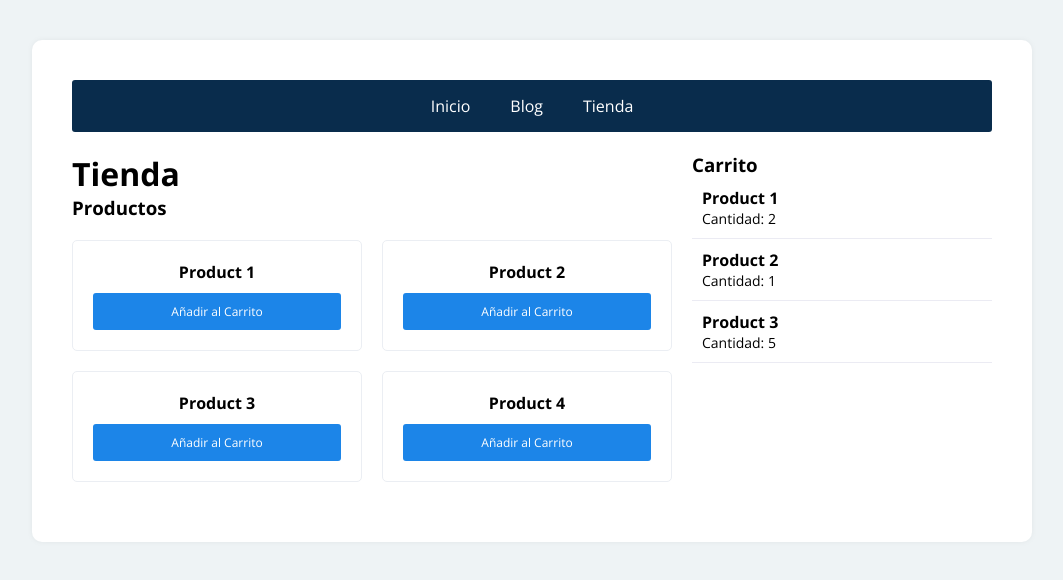
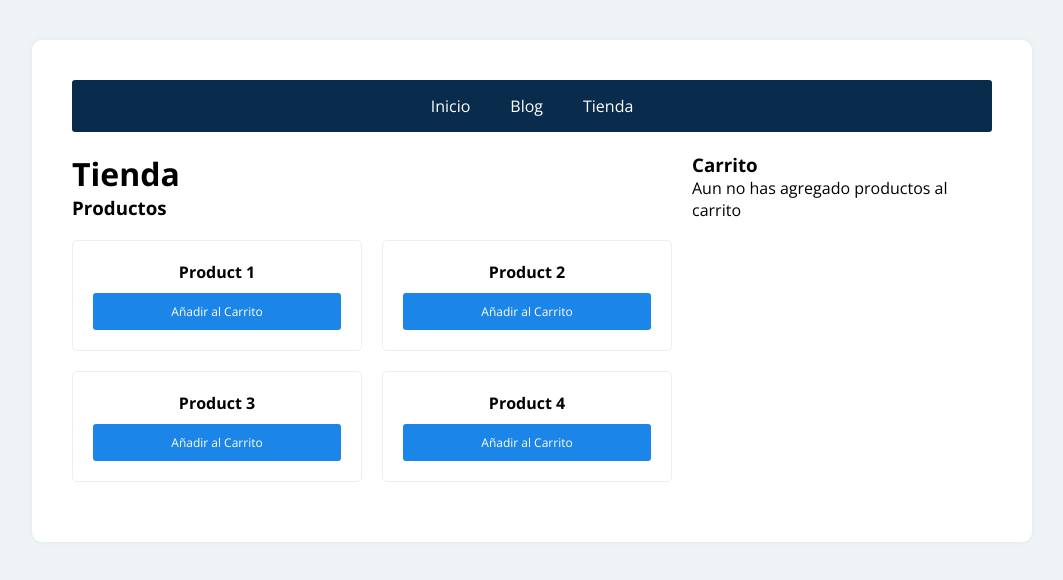
Before and after one commit to Jmenabc/Carrito-de-compra, a React (Create React App) app: page /Tienda in a window 1280 px wide. Shown: the top 580 px of the page, without its empty margins (108-1171 px from the left). Built offline with nearby package versions, Linux system fonts and the light colour scheme.

Commit message:
refactorizacion de codigo

```diff
--- a/src/App.js
+++ b/src/App.js
@@ -1,4 +1,4 @@
-import React from 'react';
+import React, { useState } from 'react';
 import styled from 'styled-components';
 import { NavLink, Routes, Route } from 'react-router-dom';
 import Init from './components/Init';
@@ -9,26 +9,13 @@ import Carrito from './components/Carrito';
 
 const App = () => {
   const products = [
-    {
-      id: 1,
-      name: 'Product 1'
-    },
+    { id: 1, name: 'Product 1' },
+    { id: 2, name: 'Product 2' },
+    { id: 3, name: 'Product 3' },
+    { id: 4, name: 'Product 4' }
+  ];
 
-    {
-      id: 2,
-      name: 'Product 2'
-    },
-
-    {
-      id: 3,
-      name: 'Product 3'
-    },
-
-    {
-      id: 4,
-      name: 'Product 4'
-    }
-  ];
+  const [carrito, changeCarrito] = useState([]);
 
   return (
     <Container>
@@ -43,11 +30,11 @@ const App = () => {
           <Route path="*" element={<Error404 />} />
           <Route path='/' element={<Init />} />
           <Route path='/Blog' element={<Blog />} />
-          <Route path='/Tienda' element={<Shop products={products}/>} />
+          <Route path='/Tienda' element={<Shop products={products} />} />
         </Routes>
       </main>
       <aside>
-        <Carrito />
+        <Carrito carrito={carrito}/>
       </aside>
     </Container>
   );
--- a/src/components/Carrito.js
+++ b/src/components/Carrito.js
@@ -1,12 +1,7 @@
-import React, { useState } from 'react';
+import React from 'react';
 import styled from 'styled-components';
 
-const Carrito = () => {
-    const [carrito, changeCarrito] = useState([
-        { id: 1, cuantity: 2, name: 'Product 1' },
-        { id: 2, cuantity: 1, name: 'Product 2' },
-        { id: 3, cuantity: 5, name: 'Product 3' },
-    ]);
+const Carrito = ({carrito}) => {
 
     return (
         <div>
```
